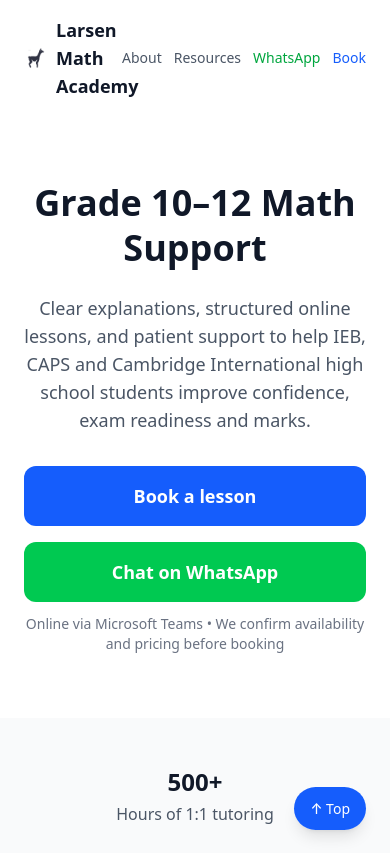
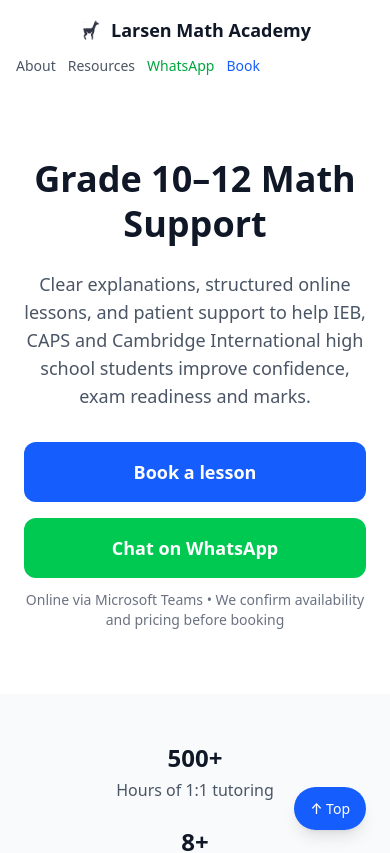
Before and after one commit to LARSENZA/LARSENZA.github.io, a React (Vite) app: page / in a window 390 px wide. Shown: the top 853 px of the page. Built offline with nearby package versions, Linux system fonts and the light colour scheme.

Commit message:
Refactor header layout for responsiveness

```diff
--- a/src/LarsenMathSite.jsx
+++ b/src/LarsenMathSite.jsx
@@ -35,8 +35,11 @@ export default function LarsenMathSite() {
       style={{ fontFamily: "system-ui, -apple-system, sans-serif" }}
     >
       <header className="sticky top-0 z-50 bg-white">
-        <div className="max-w-5xl mx-auto px-6 py-4 flex justify-between items-center">
-          <a href="#top" className="flex items-center gap-2 text-lg font-semibold no-underline text-gray-900">
+        <div className="max-w-5xl mx-auto px-4 sm:px-6 py-4 flex flex-col sm:flex-row sm:justify-between sm:items-center gap-3">
+          <a
+  href="#top"
+  className="flex items-center justify-center sm:justify-start gap-2 text-lg font-semibold no-underline text-gray-900"
+>
             <img
   src="/favicon2.svg"
   alt="Larsen Math Academy logo"
```
